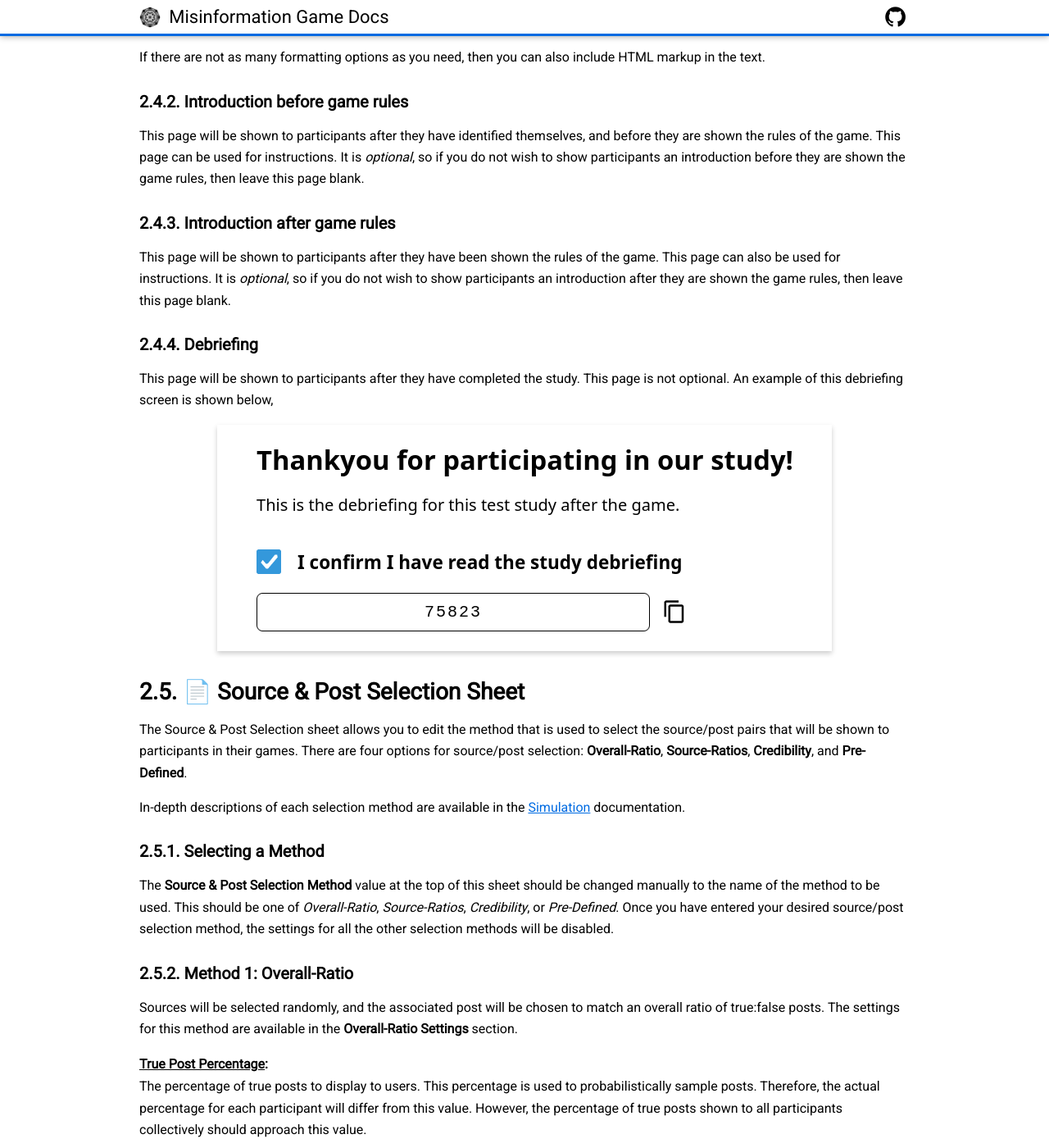
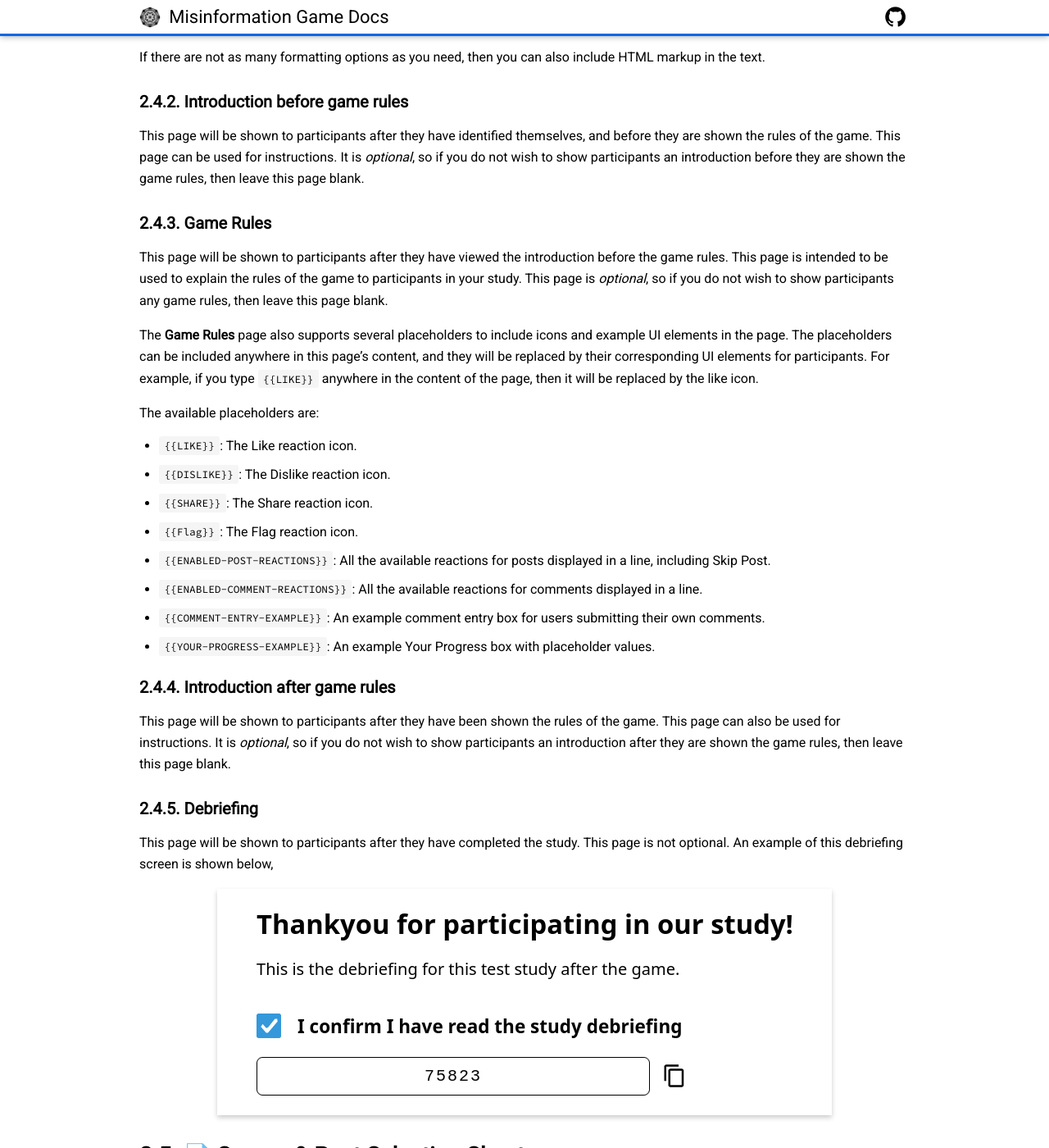
Before and after one commit to beekewardin/themisinformationgame.github.io, a Jekyll site: the page built from StudyConfiguration.md, in a window 1280 px wide and 1400 px high, scrolled down 5770 px. Shown: the whole window at 82% size. Built offline with Jekyll 4.4.1, drawn with Linux system fonts in a browser that asks for light colours; nearby versions of some CDN libraries; our own code applies the rules of GitHub Pages for plain Markdown files.

Commit message:
Add documentation about the game rules page

```diff
--- a/StudyConfiguration.md
+++ b/StudyConfiguration.md
@@ -340,8 +340,47 @@ It is _optional_, so if you do not wish to show participants
 an introduction before they are shown the game rules, then
 leave this page blank.
 
+<h3 id="pages-rules">
+    2.4.3. Game Rules
+</h3>
+This page will be shown to participants after they have
+viewed the introduction before the game rules. This page
+is intended to be used to explain the rules of the game
+to participants in your study. This page is _optional_,
+so if you do not wish to show participants any game rules,
+then leave this page blank.
+
+The **Game Rules** page also supports several placeholders
+to include icons and example UI elements in the page. The
+placeholders can be included anywhere in this page's content,
+and they will be replaced by their corresponding UI elements
+for participants. For example, if you type
+{% raw %}`{{LIKE}}`{% endraw %}
+anywhere in the content of the page, then it will be replaced
+by the like icon.
+
+The available placeholders are:
+- {% raw %}`{{LIKE}}`{% endraw %}:
+  The Like reaction icon.
+- {% raw %}`{{DISLIKE}}`{% endraw %}:
+  The Dislike reaction icon.
+- {% raw %}`{{SHARE}}`{% endraw %}:
+  The Share reaction icon.
+- {% raw %}`{{Flag}}`{% endraw %}:
+  The Flag reaction icon.
+- {% raw %}`{{ENABLED-POST-REACTIONS}}`{% endraw %}:
+  All the available reactions for posts displayed in a line,
+  including Skip Post.
+- {% raw %}`{{ENABLED-COMMENT-REACTIONS}}`{% endraw %}:
+  All the available reactions for comments displayed in a line.
+- {% raw %}`{{COMMENT-ENTRY-EXAMPLE}}`{% endraw %}:
+  An example comment entry box for users submitting their
+  own comments.
+- {% raw %}`{{YOUR-PROGRESS-EXAMPLE}}`{% endraw %}:
+  An example Your Progress box with placeholder values.
+
 <h3 id="pages-intro-after-rules">
-    2.4.3. Introduction after game rules
+    2.4.4. Introduction after game rules
 </h3>
 This page will be shown to participants after they have
 been shown the rules of the game. This page can also be
@@ -350,7 +389,7 @@ wish to show participants an introduction after they are
 shown the game rules, then leave this page blank.
 
 <h3 id="pages-debriefing">
-    2.4.4. Debriefing
+    2.4.5. Debriefing
 </h3>
 This page will be shown to participants after they have
 completed the study. This page is not optional. An
```
